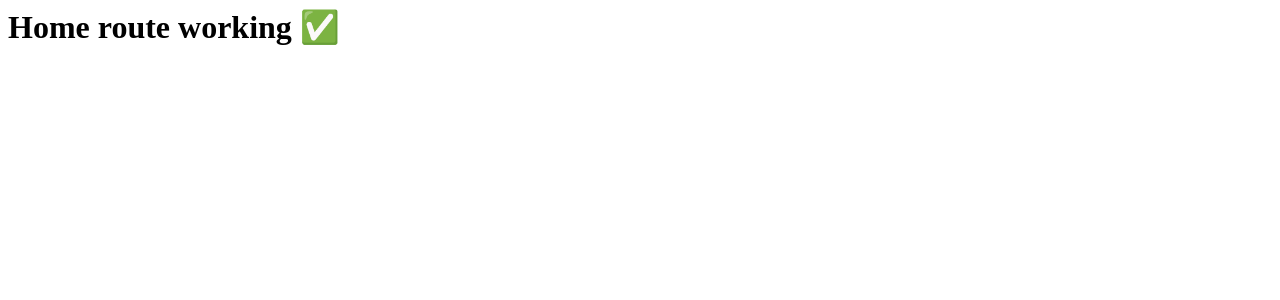
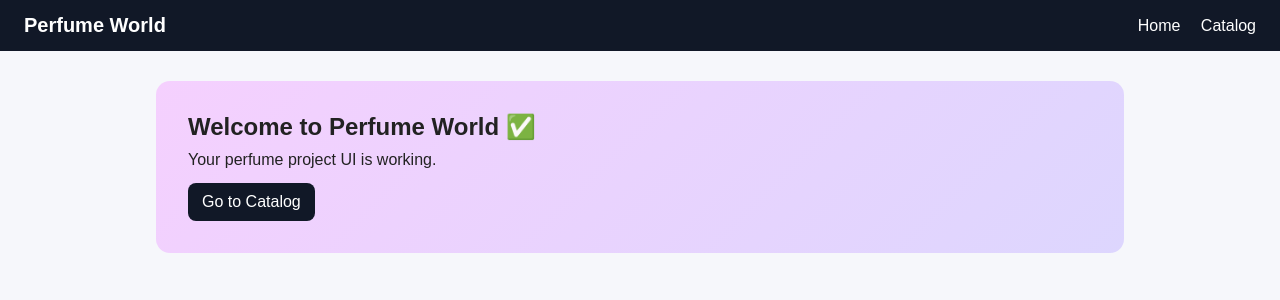
Before and after one commit to Bithi724/SHUVO-S-PERFUME-WORLD1, a Flask app: page / in a window 1280 px wide. Shown: the top 300 px of the page. Run offline with Flask 3, Linux system fonts and the light colour scheme.

Commit message:
home page is done

```diff
--- a/app/routes.py
+++ b/app/routes.py
@@ -1,11 +1,11 @@
-from flask import Blueprint
+from flask import Blueprint, render_template
 
 main = Blueprint("main", __name__)
 
 @main.route("/")
 def home():
-    return "<h1>Home route working ✅</h1>"
+    return render_template("home.html")
 
 @main.route("/catalog")
 def catalog():
-    return "<h1>Catalog route working ✅</h1>"
+    return render_template("catalog.html")
--- a/app/static/css/style.css
+++ b/app/static/css/style.css
@@ -0,0 +1,45 @@
+* { box-sizing: border-box; margin: 0; padding: 0; font-family: Arial, sans-serif; }
+
+body { background: #f6f7fb; color: #222; }
+
+.navbar {
+    background: #111827;
+    color: #fff;
+    padding: 14px 24px;
+    display: flex;
+    justify-content: space-between;
+    align-items: center;
+}
+
+.logo { font-weight: 700; font-size: 20px; }
+
+.nav-links a {
+    color: #fff;
+    text-decoration: none;
+    margin-left: 16px;
+}
+
+.container {
+    max-width: 1000px;
+    margin: 30px auto;
+    padding: 0 16px;
+}
+
+.hero {
+    background: linear-gradient(135deg, #f5d0fe, #ddd6fe);
+    padding: 32px;
+    border-radius: 14px;
+}
+
+.hero h1 { margin-bottom: 10px; }
+
+.hero p { margin-bottom: 14px; }
+
+.btn {
+    display: inline-block;
+    background: #111827;
+    color: white;
+    text-decoration: none;
+    padding: 10px 14px;
+    border-radius: 8px;
+}
--- a/app/templates/base.html
+++ b/app/templates/base.html
@@ -0,0 +1,22 @@
+<!DOCTYPE html>
+<html lang="en">
+<head>
+    <meta charset="UTF-8">
+    <meta name="viewport" content="width=device-width, initial-scale=1.0">
+    <title>Perfume World</title>
+    <link rel="stylesheet" href="{{ url_for('static', filename='css/style.css') }}">
+</head>
+<body>
+    <nav class="navbar">
+        <div class="logo">Perfume World</div>
+        <div class="nav-links">
+            <a href="{{ url_for('main.home') }}">Home</a>
+            <a href="{{ url_for('main.catalog') }}">Catalog</a>
+        </div>
+    </nav>
+
+    <main class="container">
+        {% block content %}{% endblock %}
+    </main>
+</body>
+</html>
--- a/app/templates/home.html
+++ b/app/templates/home.html
@@ -2,22 +2,8 @@
 
 {% block content %}
 <section class="hero">
-    <h1>Find Your Signature Scent</h1>
-    <p>Explore premium perfumes and discover your perfect fragrance.</p>
-    <a class="btn" href="{{ url_for('main.catalog') }}">Browse Catalog</a>
+    <h1>Welcome to Perfume World ✅</h1>
+    <p>Your perfume project UI is working.</p>
+    <a class="btn" href="{{ url_for('main.catalog') }}">Go to Catalog</a>
 </section>
-
-<h2>Featured Perfumes</h2>
-<div class="card-grid">
-    {% for perfume in perfumes %}
-    <div class="card">
-        <img src="{{ perfume.image_url }}" alt="{{ perfume.name }}">
-        <h3>{{ perfume.name }}</h3>
-        <p>{{ perfume.brand_obj.name }}</p>
-        <p>${{ perfume.price }}</p>
-    </div>
-    {% else %}
-    <p>No perfumes yet. Visit <a href="{{ url_for('main.seed_data') }}">/seed</a> first.</p>
-    {% endfor %}
-</div>
 {% endblock %}
```
Also changed, not shown: app/__init__.py (+0 -11 lines), app/templates/catalog.html (+2 -19 lines).
